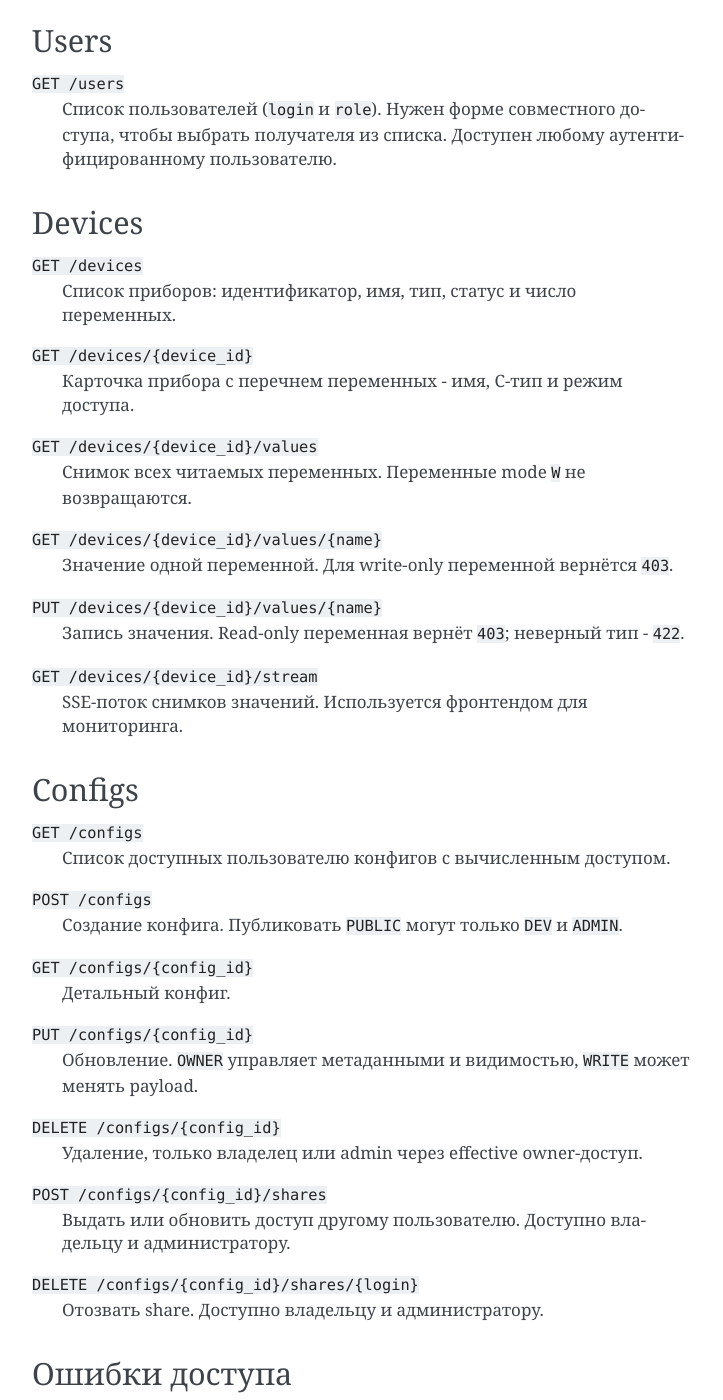
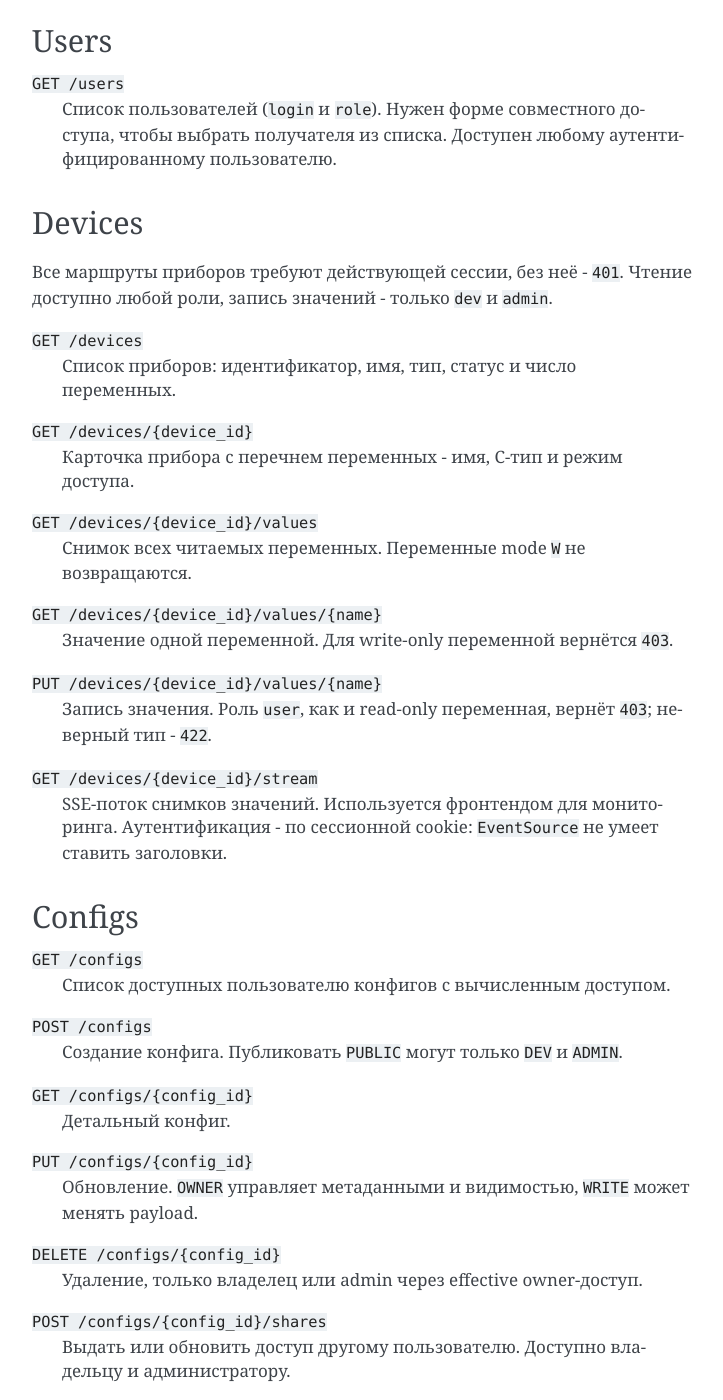
Before and after one commit to electrobalabas/tstlan-web, a Sphinx documentation site: the page built from docs/api.rst, in a window 1280 px wide and 1400 px high, scrolled down 601 px. Shown: the whole window, without its empty margins (388-1111 px from the left). Built offline with Sphinx 7.4.7, drawn with Linux system fonts in a browser that asks for light colours.

Commit message:
docs: описаны права доступа к маршрутам приборов

```diff
--- a/docs/api.rst
+++ b/docs/api.rst
@@ -33,6 +33,9 @@ Users
 Devices
 -------
 
+Все маршруты приборов требуют действующей сессии, без неё - ``401``. Чтение
+доступно любой роли, запись значений - только ``dev`` и ``admin``.
+
 ``GET /devices``
    Список приборов: идентификатор, имя, тип, статус и число переменных.
 
@@ -46,10 +49,13 @@ Devices
    Значение одной переменной. Для write-only переменной вернётся ``403``.
 
 ``PUT /devices/{device_id}/values/{name}``
-   Запись значения. Read-only переменная вернёт ``403``; неверный тип - ``422``.
+   Запись значения. Роль ``user``, как и read-only переменная, вернёт ``403``;
+   неверный тип - ``422``.
 
 ``GET /devices/{device_id}/stream``
    SSE-поток снимков значений. Используется фронтендом для мониторинга.
+   Аутентификация - по сессионной cookie: ``EventSource`` не умеет ставить
+   заголовки.
 
 Configs
 -------
```
